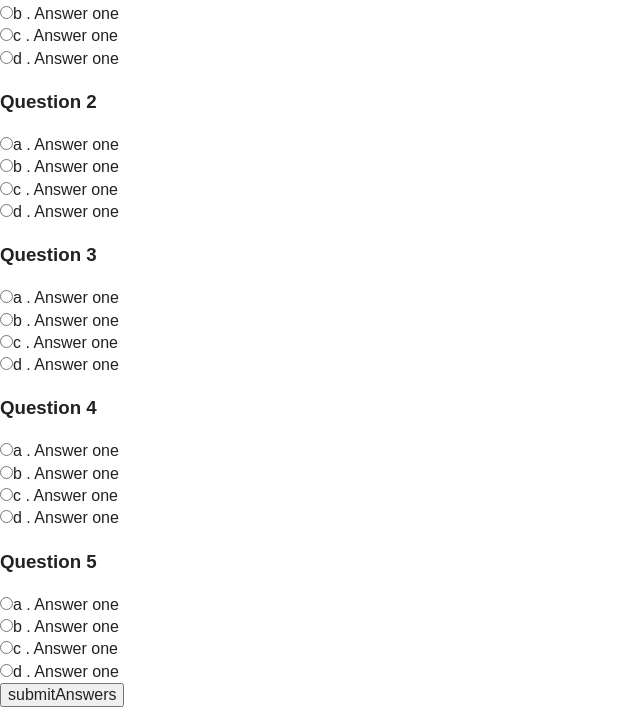
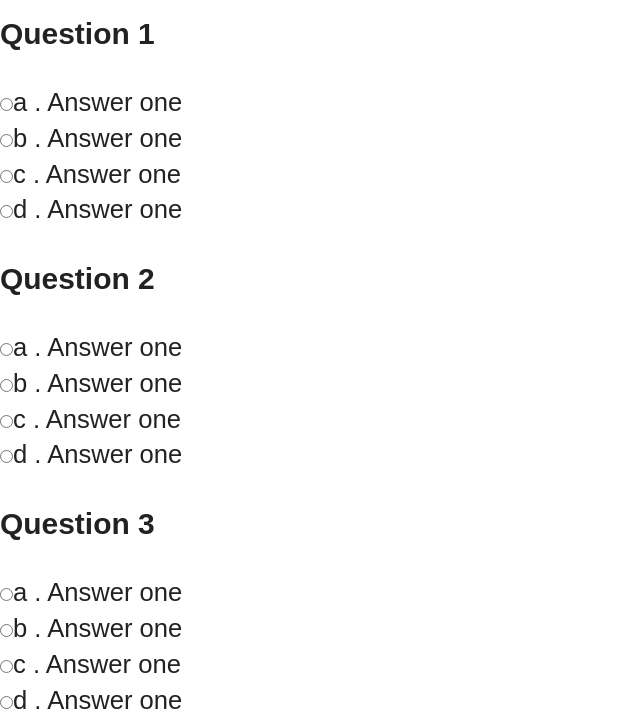
Before and after one commit to ArjunThiraviam/quizApp, a plain HTML site: page index.html in a window 1280 px wide. Shown: the part 193-913 px from the top of the page, without its empty margins (0-640 px from the left). Drawn offline with nearby package versions, Linux system fonts and the light colour scheme.

Commit message:
Added CSS

```diff
--- a/css/main.css
+++ b/css/main.css
@@ -12,7 +12,7 @@
 
 html {
     color: #222;
-    font-size: 16px;
+    font-size: 1.6em;
     line-height: 1.4;
 }
 
```
